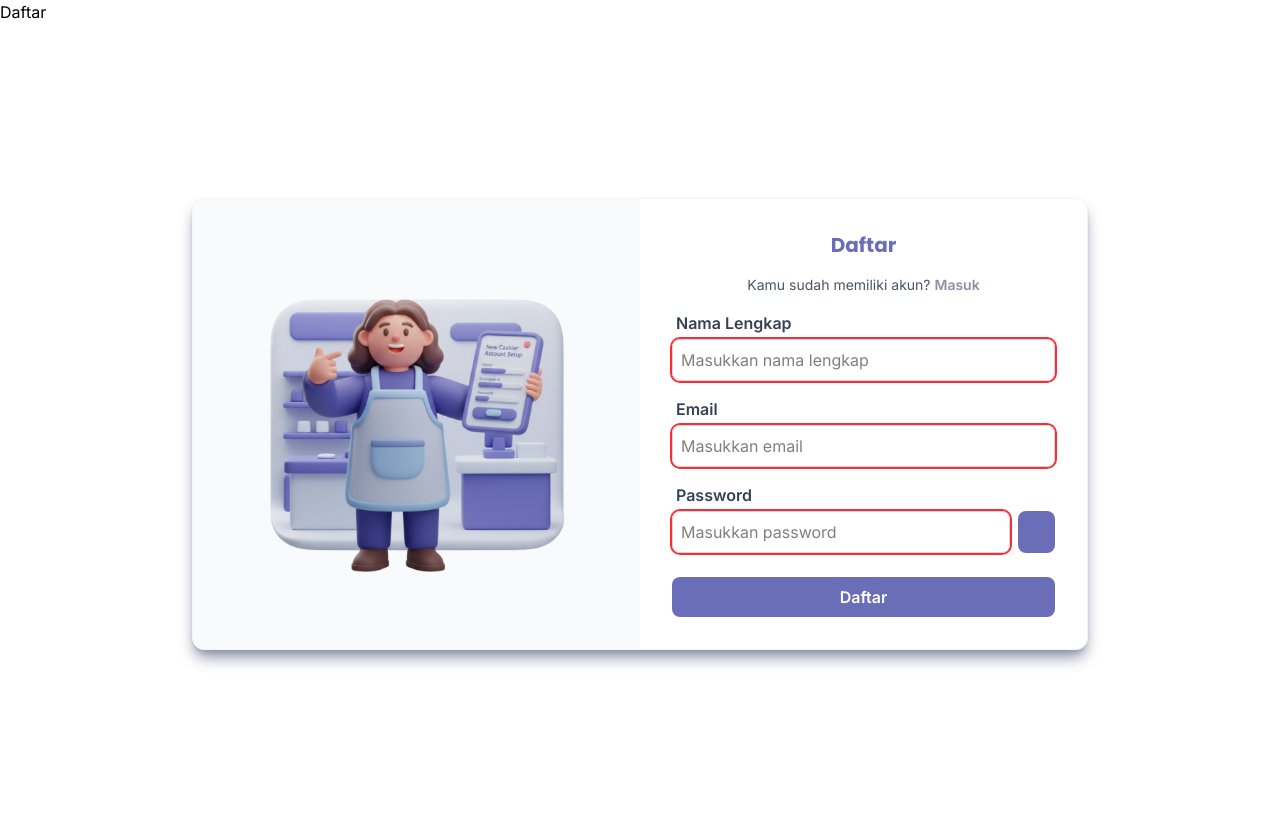
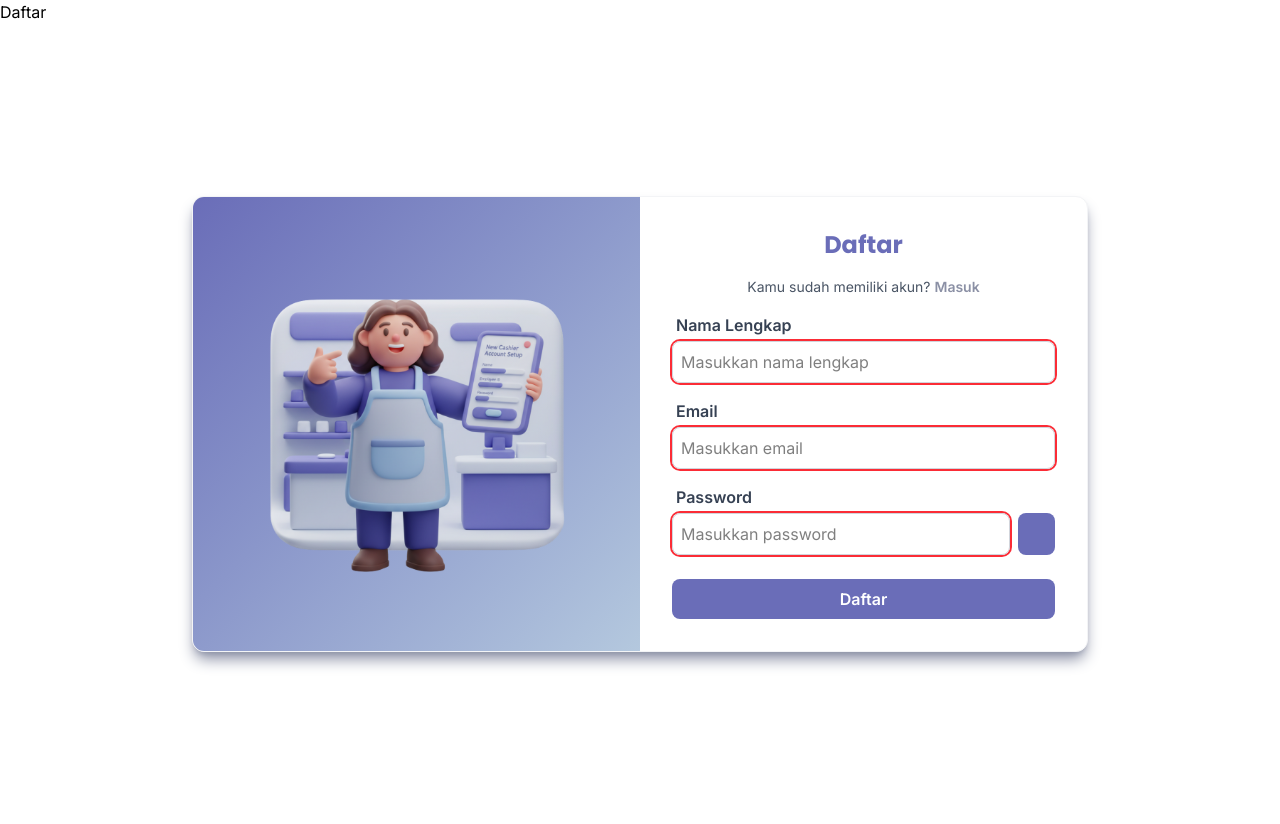
Before and after one commit to syahfrinorezky/tapkasir, a CodeIgniter 4 app: the page made by app/Views/app/auth/register.php in a window 1280 px wide. Run offline with PHP 8.4 and a stand-in for CodeIgniter, Linux system fonts and the light colour scheme; the template is opened without the code that fills it, so the values that code supplies are empty; style sheets or scripts are compiled from the project's sources; some libraries are stand-ins or nearby versions.

Commit message:
chore: add background gradient at below of the illustration

```diff
--- a/app/Views/app/auth/register.php
+++ b/app/Views/app/auth/register.php
@@ -6,14 +6,14 @@ Daftar
 
 <?= $this->section('content') ?>
 <main class="flex items-center justify-center min-h-screen font-secondary bg-white">
-    <div class="bg-white shadow-lg shadow-accent border border-gray-100 flex flex-col md:flex-row w-full max-w-xs md:max-w-2xl lg:max-w-4xl rounded-xl overflow-hidden">
+    <div class="bg-white shadow-lg shadow-accent border border-gray-100 flex flex-col md:flex-row w-4/5 md:w-full md:max-w-2xl lg:max-w-4xl rounded-xl overflow-hidden">
 
-        <div class="hidden md:flex items-center justify-center md:w-1/2 bg-gray-50">
+        <div class="hidden md:flex items-center justify-center md:w-1/2 bg-gradient-to-br from-primary to-accent-2">
             <img src="<?= base_url('images/illustration/register-illustration.png') ?>" alt="register" class="w-full max-w-sm">
         </div>
 
         <div class="w-full md:w-1/2 p-6 lg:p-8 flex flex-col space-y-4">
-            <h1 class="text-center font-primary text-xl text-primary font-bold">Daftar</h1>
+            <h1 class="text-center font-primary text-xl lg:text-2xl text-primary font-bold">Daftar</h1>
 
             <?= $this->include('components/alert') ?>
 
```
